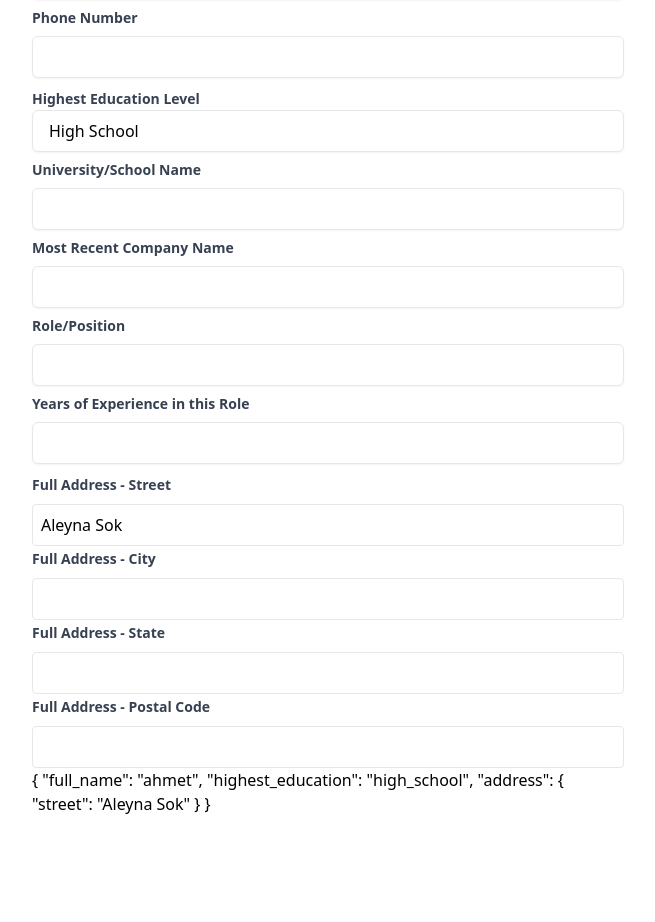
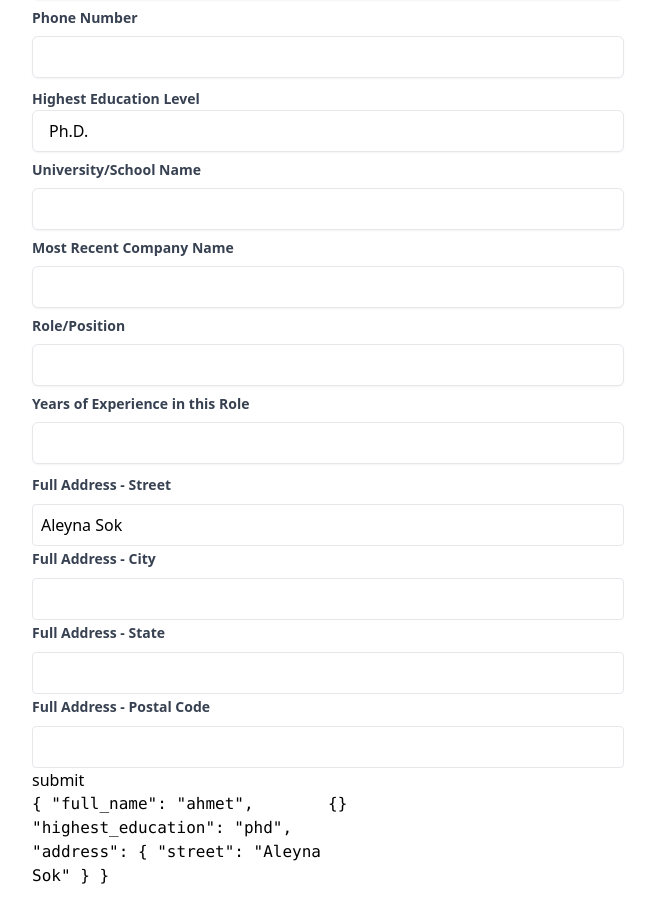
Before and after one commit to AhmetHuseyinDOK/vue-dynamic-form-starter, a Vue app: page / in a window 1280 px wide. Shown: the part 196-1118 px from the top of the page, without its empty margins (312-967 px from the left). Before the commit the page ends 1052 px from the top, so only its background shows below. Built offline with nearby package versions, Linux system fonts and the light colour scheme.

Commit message:
(feature) error from server

```diff
--- a/src/App.vue
+++ b/src/App.vue
@@ -106,17 +106,37 @@ const form: IFormStructure = {
 
 const data = ref({
   full_name: "ahmet",
-  highest_education: "high_school",
+  highest_education: "phd",
   address: {
     "street": "Aleyna Sok"
   }
 });
+const errors = ref({});
+function fakeErrorResponse(){
+  setTimeout(() => {
+    console.log('set errors');
+    errors.value = {
+      phone_number: "Phone number must start with +90",
+      highest_education: data.value.highest_education == "high_school" ? "Are you one of those talented developers ?" : ""
+    }
+  }, 100)
+}
 </script>
 
 <template>
   <div class="max-w-2xl mx-auto p-10">
-    <dynamic-form :form="form" v-model="data"></dynamic-form>
-    {{ data }}
+    <dynamic-form :errors="errors" :form="form" v-model="data"></dynamic-form>
+    <button @click="fakeErrorResponse">submit</button>
+    <div class="grid grid-cols-2">
+      <code class="block">
+      {{ data }}
+    </code>
+    <code class="block">
+      {{ errors }}
+    </code>
+    </div>
+
+
   </div>
 </template>
 
--- a/src/components/DynamicForm.vue
+++ b/src/components/DynamicForm.vue
@@ -9,6 +9,7 @@
       :title="field.title"
       :name="field.name"
       :validate="field.validate"
+      v-model:error="errors[field.name]"
       v-model="modelValue[field.name]"
     ></component>
   </form>
@@ -17,16 +18,18 @@
 interface Props {
   form: IFormStructure;
   modelValue: { [name: string]: any };
+  errors: {[name: string]: any}
 }
 
 export interface IFormStructure {
   fields: IFormField<any,any, any>[];
 }
 
-interface IBaseProps<T, Error> {
+interface IBaseProps<T, E> {
   title?: string;
+  error?: E;
   name: string;
-  validate?: (data: T) => Error | undefined
+  validate?: (data: T) => E | undefined
 }
 
 
--- a/src/components/form_components/AddressBox.vue
+++ b/src/components/form_components/AddressBox.vue
@@ -7,7 +7,7 @@
         v-model="internalModelValue.street"
         class="border p-2 rounded w-full mt-2"
       />
-      <div v-if="err?.street" class="text-sm text-red-800">{{err.street}}</div>
+      <div v-if="error?.street" class="text-sm text-red-800">{{error?.street}}</div>
       <label :for="`${name}-city`" class="text-sm font-semibold text-gray-700 mt-2">{{ title }} - City</label>
       <input
         type="text"
@@ -15,7 +15,7 @@
         v-model="internalModelValue.city"
         class="border p-2 rounded  w-full mt-2"
       />
-      <div v-if="err?.city" class="text-sm text-red-800">{{err.city}}</div>
+      <div v-if="error?.city" class="text-sm text-red-800">{{error?.city}}</div>
       <label :for="`${name}-state`" class="text-sm font-semibold text-gray-700 mt-2">{{ title }} - State</label>
       <input
         type="text"
@@ -23,7 +23,7 @@
         v-model="internalModelValue.state"
         class="border p-2 rounded  w-full mt-2"
       />
-      <div v-if="err?.state" class="text-sm text-red-800">{{err.state}}</div>
+      <div v-if="error?.state" class="text-sm text-red-800">{{error?.state}}</div>
       <label :for="`${name}-postal`" class="text-sm font-semibold text-gray-700 mt-2">{{ title }} - Postal Code</label>
       <input
         type="text"
@@ -31,7 +31,7 @@
         v-model="internalModelValue.postal"
         class="border p-2 rounded  w-full mt-2"
       />
-      <div v-if="err?.postal" class="text-sm text-red-800">{{err.postal}}</div>
+      <div v-if="error?.postal" class="text-sm text-red-800">{{error?.postal}}</div>
     </div>
 
   </template>
@@ -62,13 +62,11 @@
   const internalModelValue = ref(props.modelValue ?? {});
 
   // Define emits
-  const emit = defineEmits(["update:modelValue"]);
-
-  const err = ref<IAddressBoxError>();
+  const emit = defineEmits(["update:modelValue","update:error"]);
 
   // Emit updates when any part of the address changes
   watch(internalModelValue, (newValue) => {
-    err.value = props.validate?.(newValue)
+    emit("update:error", props.validate?.(newValue))
     emit('update:modelValue', newValue);
   }, { deep: true });
 
--- a/src/components/form_components/RadioBox.vue
+++ b/src/components/form_components/RadioBox.vue
@@ -11,6 +11,7 @@
         />
         <label :for="option.value">{{ option.label }}</label>
       </div>
+      <div v-if="error" class="text-sm text-red-800">{{error}}</div>
     </div>
   </template>
 
@@ -29,11 +30,12 @@
   const internalModelValue = ref(props.modelValue);
 
   // Define emits
-const emit = defineEmits(["update:modelValue"]);
+const emit = defineEmits(["update:modelValue","update:error"]);
 
   watch(internalModelValue, (newValue) => {
     // Emit an update:modelValue event whenever the internal model value changes
     // This ensures the parent component can use v-model with this component
+    emit("update:error", props.validate?.(newValue));
     emit('update:modelValue', newValue);
   });
 
--- a/src/components/form_components/Selectbox.vue
+++ b/src/components/form_components/Selectbox.vue
@@ -26,6 +26,7 @@
         </li>
       </ul>
     </div>
+    <div v-if="error" class="text-sm text-red-800">{{error}}</div>
   </div>
 </template>
 
@@ -42,7 +43,7 @@ export type ISelectBoxField = IFormField<ISelectBoxData, ISelectBoxConfig, ISele
 const props = defineProps<IComponentProps<ISelectBoxData, ISelectBoxError> & ISelectBoxConfig>();
 
 // Define emits
-const emit = defineEmits(["update:modelValue"]);
+const emit = defineEmits(["update:modelValue", "update:error"]);
 
 // Reactive state
 const searchQuery = ref(getSelectedOptionFromValue(props.modelValue));
@@ -59,6 +60,7 @@ const filteredOptions = computed(() => {
 // Select option method
 const selectOption = (option: { label: string; value: string }) => {
   emit("update:modelValue", option.value);
+  emit("update:error", props.validate?.(option.value));
   searchQuery.value = option.label;
   isOpen.value = false;
 };
--- a/src/components/form_components/TextField.vue
+++ b/src/components/form_components/TextField.vue
@@ -9,12 +9,12 @@
       @input="updateValue"
       class="px-4 py-2 border rounded-md shadow-sm focus:border-blue-500 focus:ring focus:ring-blue-200 focus:ring-opacity-50"
     />
-    <div v-if="err" class="text-sm text-red-800">{{err}}</div>
+    <div v-if="error" class="text-sm text-red-800">{{error}}</div>
   </div>
 </template>
 
   <script lang="ts" setup>
-import { defineProps, defineEmits, ref } from "vue";
+import { defineProps, defineEmits, ref, watch } from "vue";
 import type { IComponentProps, IFormField } from "../DynamicForm.vue";
 
 type ITextFieldData = string;
@@ -24,15 +24,13 @@ export type ITextFieldField = IFormField<ITextFieldData,ITextFieldConfig,ITextFi
 const props = defineProps<IComponentProps<ITextFieldData, ITextFieldError> & ITextFieldConfig>();
 
 // Define emits
-const emit = defineEmits(["update:modelValue"]);
-
-const err = ref()
+const emit = defineEmits(["update:modelValue","update:error"]);
 
 // Method to emit value update
 const updateValue = (event: Event) => {
   const inputElement = event.target as HTMLInputElement;
   const val = inputElement.value;
-  err.value = props.validate?.(val)
+  emit("update:error", props.validate?.(val))
   emit("update:modelValue", val);
 };
 
```
Also changed, not shown: 1 other file (tests, documents, lock files or other folders).
